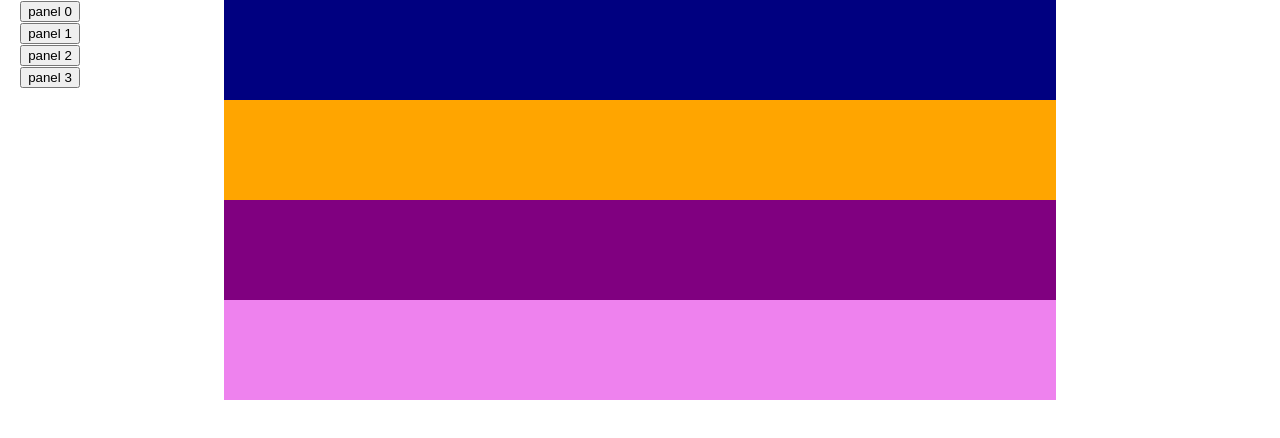
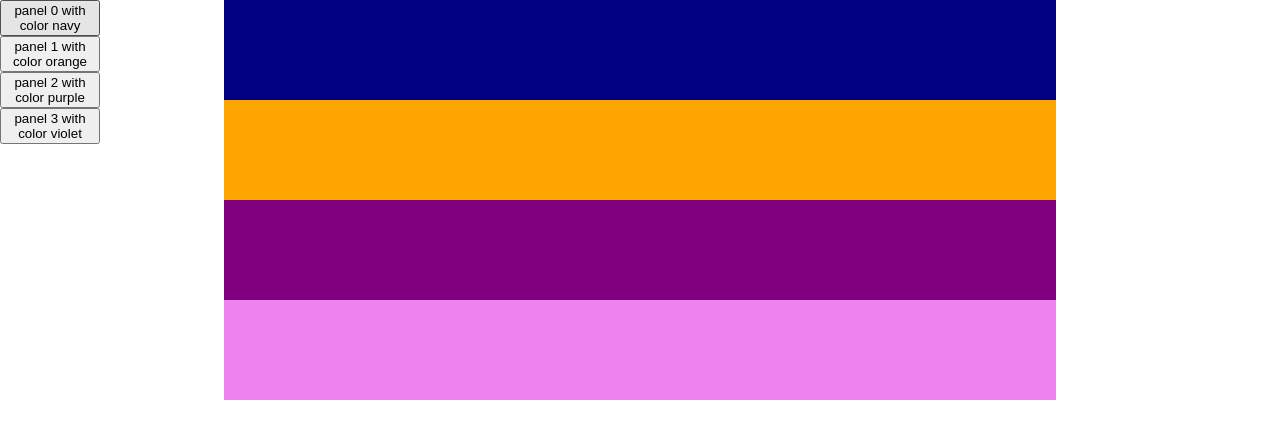
Before and after one commit to AnnaShpak01/react-hook-usestate, a React (Create React App) app: page / in a window 1280 px wide. Shown: the top 438 px of the page. Built offline with nearby package versions, Linux system fonts and the light colour scheme.

Commit message:
Decision of task with hook useState

```diff
--- a/src/App.js
+++ b/src/App.js
@@ -1,4 +1,6 @@
-import React from "react";
+import React, {useState} from "react";
+//import ReactDOM from "react-dom";
+
 import "./styles.css";
 
 /**
@@ -23,6 +25,11 @@ function Panel(props) {
 }
 
 function FixedControls(props) {
+
+  const onClickHandler = (id) =>{
+    props.changeActive(id);
+  }
+
   return (
     <div
       style={{
@@ -34,21 +41,38 @@ function FixedControls(props) {
       }}
     >
       {props.panels.map(({ id, color }) => (
-        <button>panel {id}</button>
+        <button onClick={() => onClickHandler(id)}>panel {id} with color {color}</button>
       ))}
     </div>
   );
 }
 
 function RenderPanels(props) {
-  return props.panels.map(({ id, color }) => <Panel key={id} color={color} />);
+
+  const comparePanel = (a) => {
+    if (a.id === props.activeId) return -1;
+    else return 1;
+  }
+
+  const copySorted = (arr) => {
+    return arr.slice().sort(comparePanel);
+  }
+
+  return copySorted(props.panels).map(({ id, color }) => <Panel key={id} color={color} />);
 }
 
 export default function App() {
+
+  const [activePanelId, setAcivePanelId] = useState(0);
+
+  const changeActivePanel = (newId) => {
+    setAcivePanelId(newId);
+  }
+
   return (
     <div className="App">
-      <FixedControls panels={initialPanels} />
-      <RenderPanels panels={initialPanels} />
+      <FixedControls panels={initialPanels}  changeActive={changeActivePanel}  />
+      <RenderPanels panels={initialPanels} activeId={activePanelId}/>
     </div>
   );
 }
```
